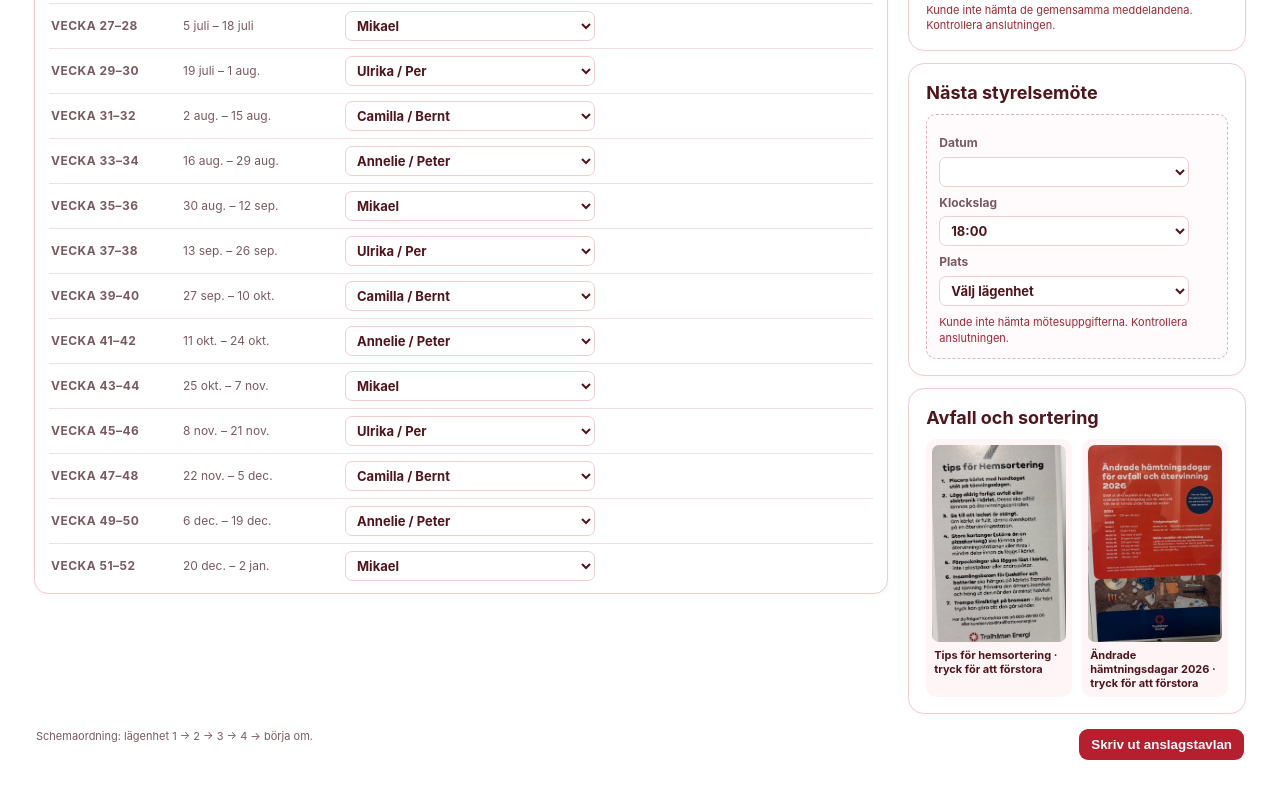
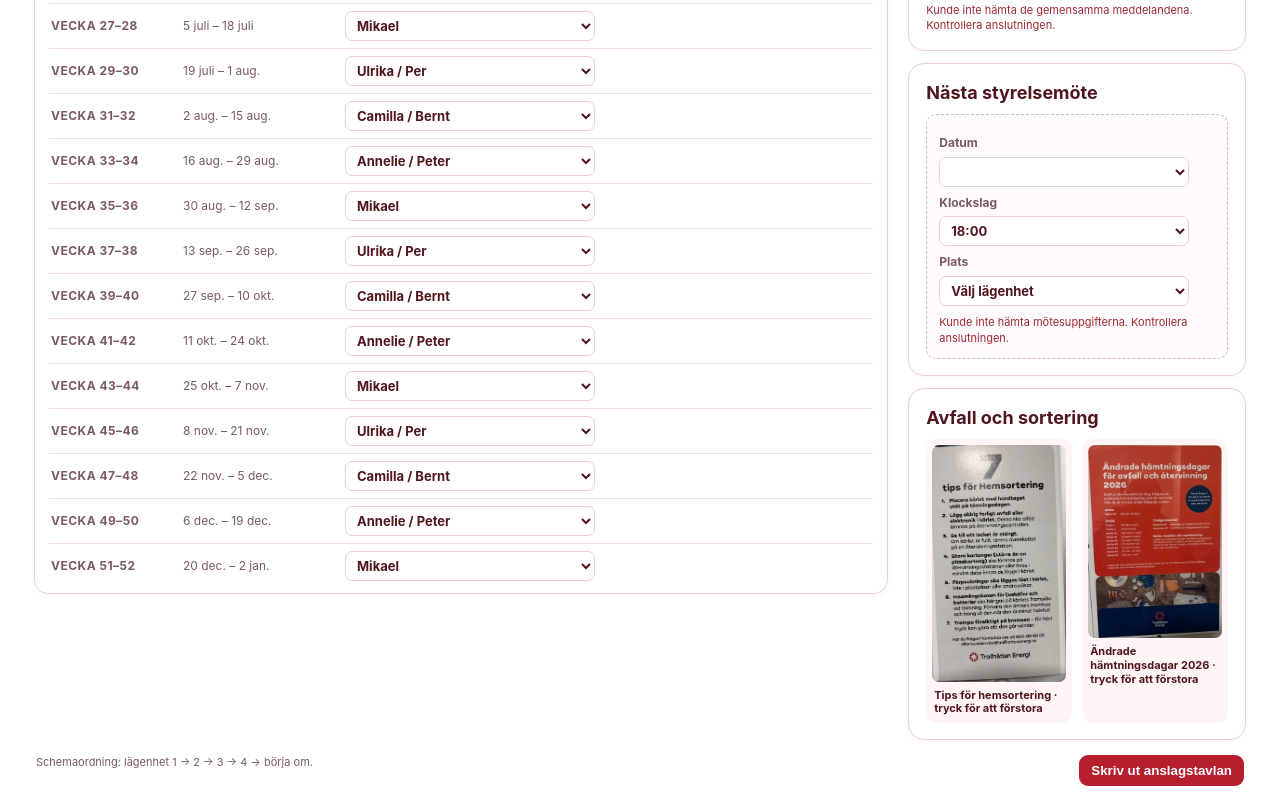
Before and after one commit to mikkethn-stack/Smedjegatan-1, a plain HTML site: page index.html in a window 1280 px wide. Shown: the part 1173-1983 px from the top of the page. Before the commit the page ends 1957 px from the top, so only its background shows below. Drawn offline with Linux system fonts and the light colour scheme; no server answers.

Commit message:
Visa hela skylten vid förstoring

```diff
--- a/index.html
+++ b/index.html
@@ -13,7 +13,7 @@
 .laundry-form{display:grid;grid-template-columns:1fr 1fr;gap:8px}.laundry-form label{font-size:11px;color:var(--muted);font-weight:700}.laundry-form select{display:block;width:100%;margin-top:4px;border:1px solid var(--line);border-radius:8px;background:#fff;color:var(--ink);font:inherit;font-size:12px;padding:8px}.laundry-form button{grid-column:1/-1;border:0;border-radius:8px;background:var(--green);color:#fff;font-weight:700;padding:9px;cursor:pointer}.bookings{display:grid;gap:6px;margin-top:10px}.booking{display:flex;justify-content:space-between;align-items:center;background:#fff5f6;border-radius:8px;padding:8px 9px;font-size:11px}.booking button{border:0;background:transparent;color:#9d2935;font-size:11px;cursor:pointer}
 .free-text{width:100%;min-height:90px;resize:vertical;border:1px solid var(--line);border-radius:9px;padding:10px;background:#fffafb;color:var(--ink);font:inherit;font-size:13px}.free-text::placeholder{color:#987a7f}.free-actions{display:flex;gap:8px;margin-top:8px}.free-actions button{border:0;border-radius:8px;padding:8px 12px;background:var(--green);color:#fff;font-weight:700;cursor:pointer}.free-messages{display:grid;gap:7px;margin-top:10px}.free-message{display:flex;align-items:flex-start;justify-content:space-between;gap:10px;padding:9px 10px;background:#fff5f6;border-radius:9px;font-size:13px;white-space:pre-wrap;overflow-wrap:anywhere}.free-message button{flex:none;border:0;border-radius:6px;background:transparent;color:#9d2935;font-size:12px;cursor:pointer;padding:3px 5px}
 .meeting-place-label{display:block;margin-top:8px;font-size:12px;font-weight:700}.meeting-place-label+select{display:block;width:100%;margin-top:5px}
-.waste-gallery{display:grid;grid-template-columns:repeat(2,minmax(0,1fr));gap:10px}.waste-photo{min-width:0;margin:0;padding:6px;background:#fff5f6;border-radius:10px}.waste-photo button{display:block;width:100%;border:0;padding:0;background:#fff;overflow:hidden;border-radius:7px;cursor:zoom-in;aspect-ratio:.68}.waste-photo img{display:block;width:100%;height:100%;object-fit:cover;object-position:center}.waste-photo figcaption{padding:7px 2px 1px;font-size:11px;line-height:1.25;font-weight:700;color:var(--ink)}.image-viewer{width:min(94vw,76vh);max-width:none;max-height:92vh;padding:12px;border:0;border-radius:16px;background:#fff;box-shadow:0 20px 60px #0008}.image-viewer::backdrop{background:#17090bcf}.image-viewer img{display:block;width:100%;height:min(76vh,110vw);aspect-ratio:.68;object-fit:cover;object-position:center;border-radius:8px}.image-viewer button{display:block;margin:10px 0 0 auto;border:0;border-radius:8px;padding:9px 16px;background:var(--green);color:#fff;font:inherit;font-weight:700;cursor:pointer}.image-viewer-trigger:focus-visible,.image-viewer button:focus-visible{outline:3px solid #d75c67;outline-offset:3px}
+.waste-gallery{display:grid;grid-template-columns:repeat(2,minmax(0,1fr));gap:10px}.waste-photo{min-width:0;margin:0;padding:6px;background:#fff5f6;border-radius:10px}.waste-photo button{display:block;width:100%;border:0;padding:0;background:#fff;overflow:hidden;border-radius:7px;cursor:zoom-in;aspect-ratio:auto}.waste-photo img{display:block;width:100%;height:auto;object-fit:contain;object-position:center}.waste-photo figcaption{padding:7px 2px 1px;font-size:11px;line-height:1.25;font-weight:700;color:var(--ink)}.image-viewer{width:min(94vw,76vh);max-width:none;max-height:92vh;padding:12px;border:0;border-radius:16px;background:#fff;box-shadow:0 20px 60px #0008}.image-viewer::backdrop{background:#17090bcf}.image-viewer img{display:block;width:100%;height:auto;max-height:min(76vh,110vw);object-fit:contain;object-position:center;border-radius:8px}.image-viewer button{display:block;margin:10px 0 0 auto;border:0;border-radius:8px;padding:9px 16px;background:var(--green);color:#fff;font:inherit;font-weight:700;cursor:pointer}.image-viewer-trigger:focus-visible,.image-viewer button:focus-visible{outline:3px solid #d75c67;outline-offset:3px}
 .chores{display:block}.chores ul{margin:6px 0 0;padding-left:18px;color:#68454a;font-size:12px}.chores li{margin:2px 0}
 @media(max-width:1050px){.layout{grid-template-columns:1fr}.right{grid-template-columns:repeat(2,minmax(0,1fr))}}
 @media(max-width:650px){.page{padding:18px 14px}.header{align-items:flex-start;gap:12px;flex-direction:column}.cycle{min-width:0}.right{grid-template-columns:1fr}.schedule-head,.slot{grid-template-columns:86px minmax(80px,1fr) 1.1fr;gap:7px}.weeks,.dates{font-size:10px}.who{font-size:12px}.schedule-person{font-size:11px;padding:4px 18px 4px 6px}.footer{flex-direction:column}}
```
